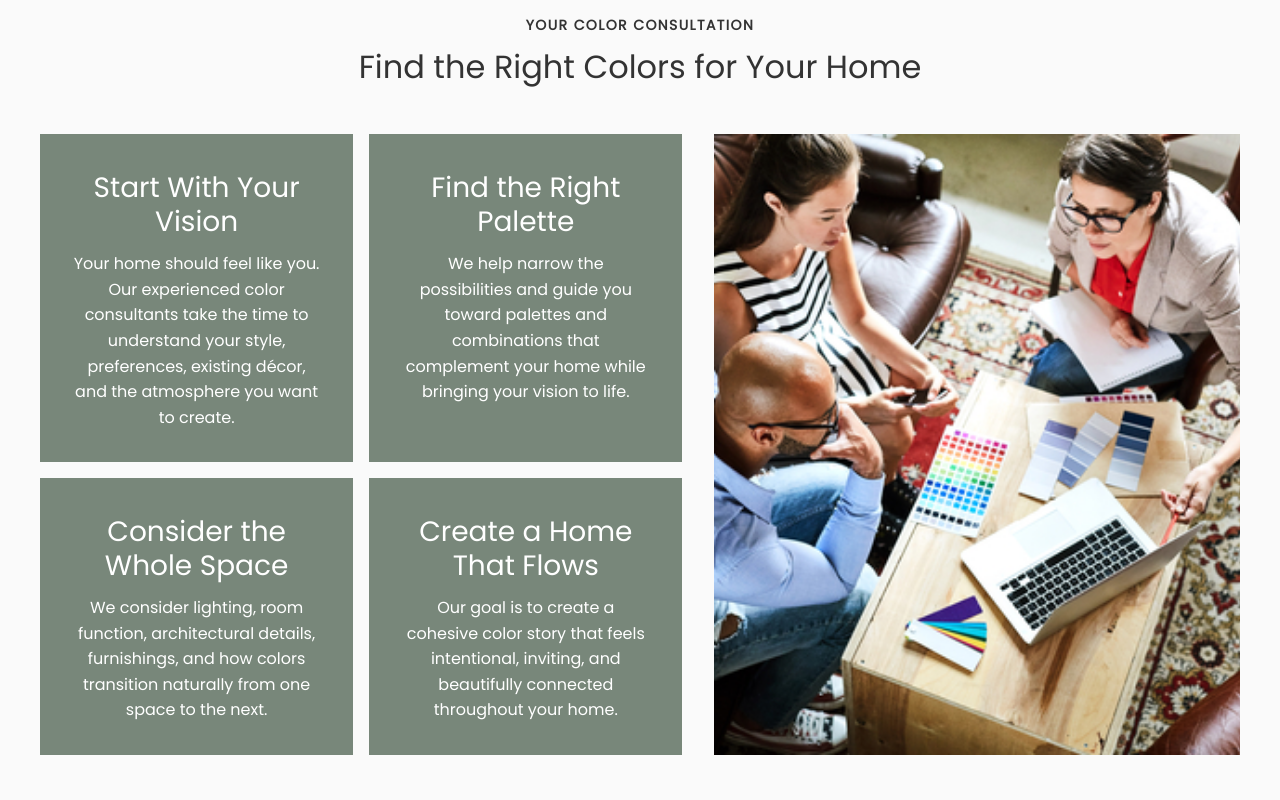
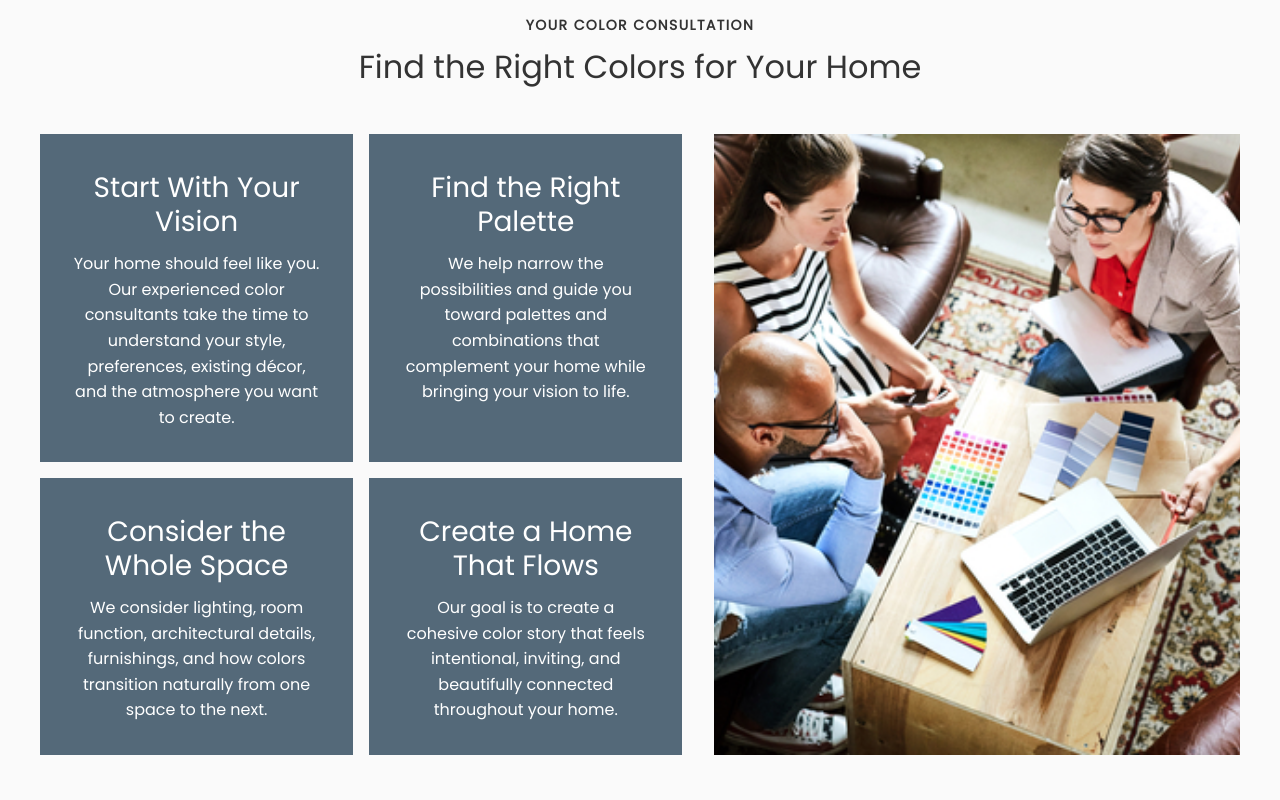
Before and after one commit to TMcKenna19/zenco-structures, a React (Create React App) app in the folder client/: page /colorconsult in a window 1280 px wide. Shown: the part 840-1640 px from the top of the page. Built offline with nearby package versions, Linux system fonts and the light colour scheme.

Commit message:
color updates

```diff
--- a/client/src/App.css
+++ b/client/src/App.css
@@ -87,7 +87,7 @@ ul {
 }
 
 /****************************/
-/***** Universal Navbar *****/
+/***** Navbar Component *****/
 /****************************/
 .nav-bar {
   display: flex;
@@ -187,9 +187,9 @@ ul {
   margin: 0;
 }
 
-/* ************ */
-/* Refresh CTA  */
-/* *********** */
+/* ********************* */
+/* Refresh CTA Component */
+/* ********************* */
 .refresh-cta {
   display: flex;
   flex-direction: column;
@@ -219,7 +219,7 @@ ul {
   font-size: 2rem;
   color: var(--softblack);
   border: solid 1px var(--purewhite);
-  background-color: var(--softblack);
+  background-color: var(--mossdark);
   color: var(--alabaster);
   border-radius: 1rem;
 }
@@ -518,9 +518,8 @@ ul {
 
 .consultation-card {
   color: var(--softblack);
-  background-color: var(--moss);
+  background-color: var(--blueshoes);
   padding: 2rem;
-  /* border-radius: 1rem; */
 }
 
 .consultation-card h3 {
@@ -1098,13 +1097,15 @@ textarea.form-control {
   --smoke: #b0b0b0;
   --wolf: #8b8b8b;
   --moss: #78877a;
-  --mo: #e4e7e4;
+  --mossdark: rgb(96, 108, 96);
+  --blueshoes: #546979;
   --softblack: #333333;
   --cta: #fbc71d79;
   --ctahover: #fbc71db8;
   /* test colors */
   --mist: #d0d6d8;
   --olive: #d8d8d0;
+  --terracotta: #B37B64;
 
 
 }
--- a/client/src/components/ColorConsult.jsx
+++ b/client/src/components/ColorConsult.jsx
@@ -4,7 +4,6 @@ import NavBar from "./NavBar";
 import colorDesign from "../Images/colorDesign.jpeg";
 import consultClient from "../Images/consultClient.jpeg";
 import consultDecor from "../Images/consultDecor.jpeg";
-import consultVid from "../Images/consultVid.mov";
 import Footer from "./Footer";
 
 
```
